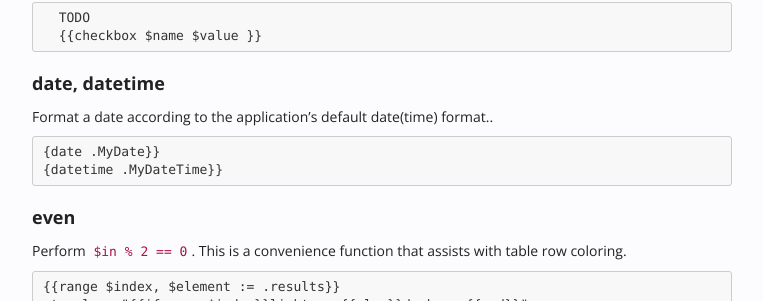
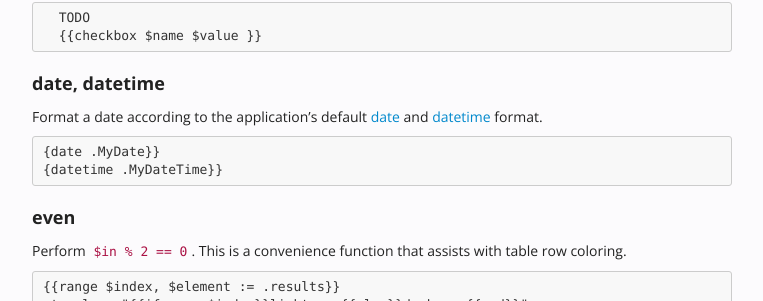
Before and after one commit to revel/revel.github.io, a Jekyll site: the page built from manual/templates.md, in a window 1280 px wide and 900 px high, scrolled down 1285 px. Shown: the part 153-454 px from the top of the window, without its empty margins (298-1061 px from the left). Built offline with Jekyll 4.4.1, drawn with Linux system fonts in a browser that asks for light colours.

Commit message:
link datetime to formatting config

```diff
--- a/manual/templates.md
+++ b/manual/templates.md
@@ -103,7 +103,7 @@ Assists in constructing a HTML checkbox `input` element, eg:
 
 ### date, datetime
 
-Format a date according to the application's default date(time) format..
+Format a date according to the application's default [date](appconf.html#format.date) and [datetime](appconf.html#format.datetime) format.
 
 {% raw %}
 
```
